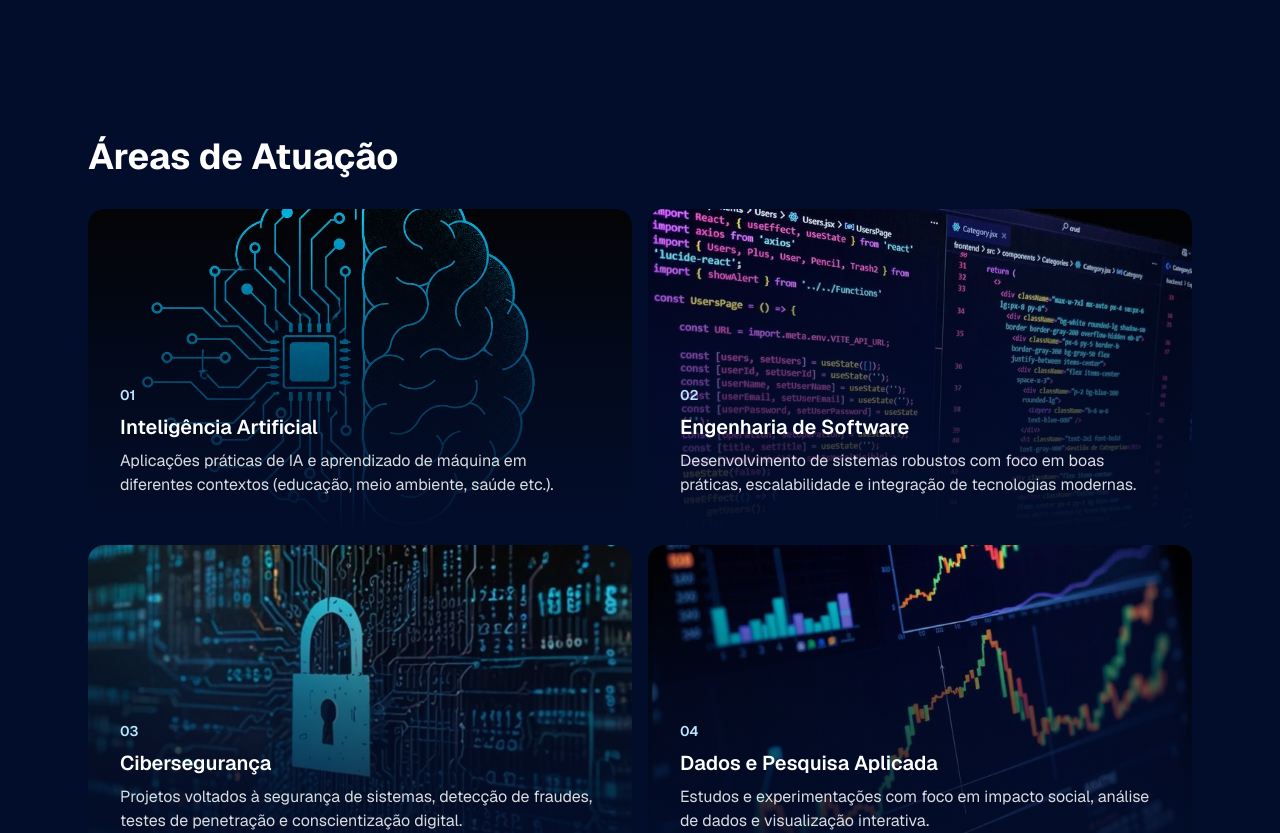
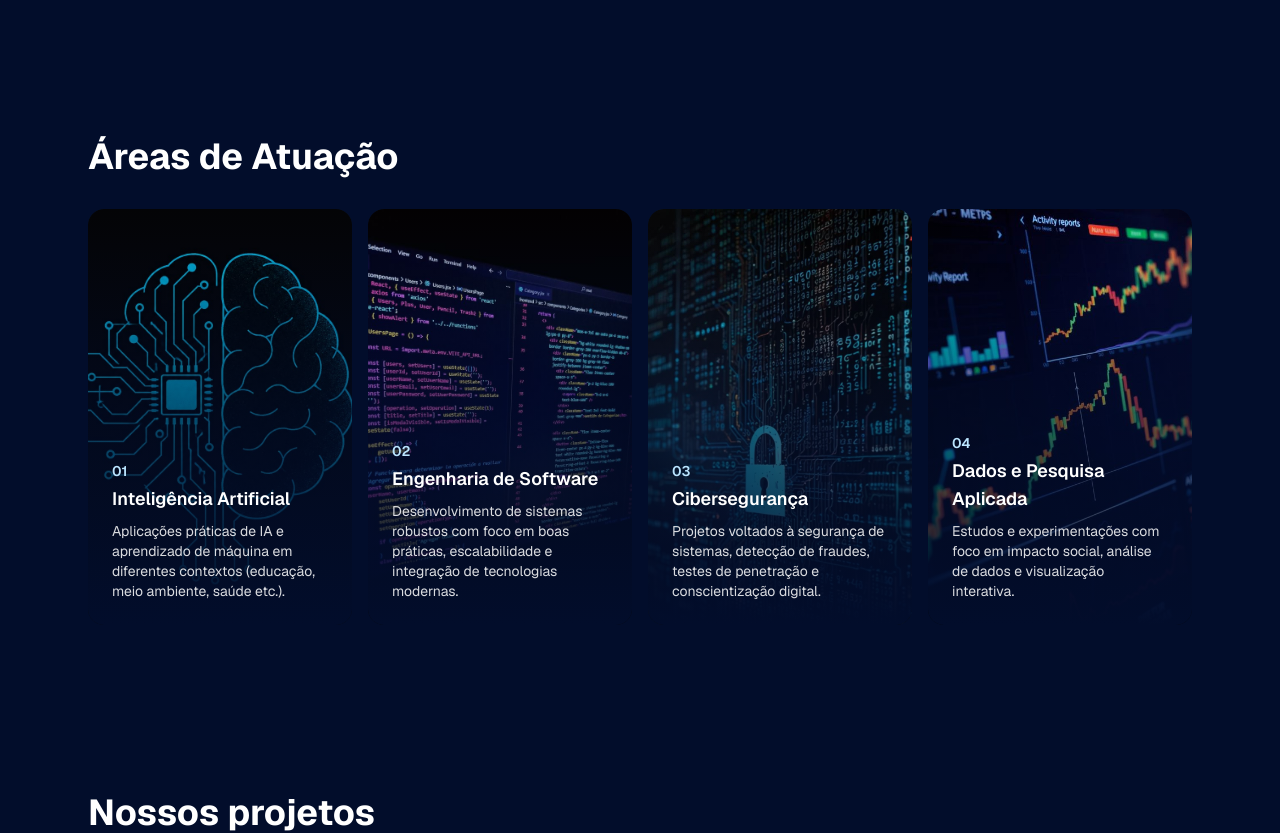
Before and after one commit to PUCTech/site-puctech, a Next.js app: page /projetos in a window 1280 px wide. Shown: the part 380-1213 px from the top of the page. Built offline with nearby package versions, Linux system fonts and the light colour scheme; no server answers.

Commit message:
fix: project and member pages

```diff
--- a/app/equipe/page.tsx
+++ b/app/equipe/page.tsx
@@ -60,13 +60,14 @@ function MemberGroup({
 export default function EquipePage() {
   return (
     <main>
-      {/* Em telas grandes a altura acompanha a largura (proporção 7:5), então o chão abaixo dos pés é cortado. */}
-      <section className="relative h-[38rem] overflow-hidden md:h-[36rem] lg:aspect-[7/5] lg:h-auto lg:max-h-[44rem]">
+      <section className="overflow-hidden">
+        {/* A largura máxima (62rem) mantém a proporção 7:5 e centraliza a foto em telas grandes. */}
+        <div className="hero-fade-x relative mx-auto h-[38rem] max-w-[62rem] md:h-[36rem] lg:aspect-[8/5] lg:h-auto">
           <Image
             src="/equipe/grupo-puctech.jpg"
             alt=""
             fill
-          sizes="100vw"
+            sizes="(min-width: 1024px) 992px, 100vw"
             loading="eager"
             className="object-cover object-top"
           />
@@ -85,6 +86,7 @@ export default function EquipePage() {
               As pessoas que constroem a PucTech todos os dias, da orientação
               acadêmica aos estudantes que fazem a liga acontecer.
             </p>
+          </div>
         </div>
       </section>
 
--- a/app/globals.css
+++ b/app/globals.css
@@ -64,3 +64,23 @@ body {
 .marquee-track {
   animation: marquee 40s linear infinite;
 }
+
+/* Foto da equipe em telas grandes: as laterais esmaecem para a foto se fundir ao fundo azul. */
+@media (min-width: 64rem) {
+  .hero-fade-x {
+    mask-image: linear-gradient(
+      to right,
+      transparent,
+      #000 8%,
+      #000 92%,
+      transparent
+    );
+    -webkit-mask-image: linear-gradient(
+      to right,
+      transparent,
+      #000 8%,
+      #000 92%,
+      transparent
+    );
+  }
+}
--- a/app/projetos/page.tsx
+++ b/app/projetos/page.tsx
@@ -29,21 +29,22 @@ export default function ProjetosPage() {
       </section>
 
       <Section id="areas" title="Áreas de Atuação">
-        <div className="grid gap-4 sm:grid-cols-2">
+        <div className="grid gap-4 sm:grid-cols-2 xl:grid-cols-4">
           {projectAreas.map((area, index) => (
             <div
               key={area.title}
-              className="relative flex min-h-[20rem] flex-col justify-end overflow-hidden rounded-2xl bg-brand-900 p-6 md:p-8"
+              className="relative flex min-h-[15rem] flex-col justify-end overflow-hidden rounded-2xl bg-brand-900 p-5 md:p-6 xl:min-h-[26rem]"
             >
               <Image
                 src={area.image}
                 alt=""
                 fill
-                sizes="(min-width: 1152px) 560px, (min-width: 640px) 50vw, 100vw"
+                sizes="(min-width: 1280px) 264px, (min-width: 640px) 50vw, 100vw"
                 loading={index < 2 ? "eager" : "lazy"}
                 className="object-cover"
                 style={{ objectPosition: area.position }}
               />
+              {/* Degradê escuro embaixo: garante a leitura do texto sobre qualquer foto. */}
               <div
                 aria-hidden
                 className="absolute inset-0 bg-linear-to-t from-brand-950 via-brand-950/60 to-transparent"
@@ -52,10 +53,10 @@ export default function ProjetosPage() {
                 <p className="text-sm font-semibold text-brand-200">
                   {String(index + 1).padStart(2, "0")}
                 </p>
-                <h3 className="mt-2 text-xl font-semibold text-white">
+                <h3 className="mt-1 text-lg font-semibold text-white">
                   {area.title}
                 </h3>
-                <p className="mt-2 text-white/85">{area.text}</p>
+                <p className="mt-2 text-sm text-white/85">{area.text}</p>
               </div>
             </div>
           ))}
--- a/components/ProjectsSection.tsx
+++ b/components/ProjectsSection.tsx
@@ -1,30 +1,50 @@
+import Image from "next/image";
 import Link from "next/link";
 import Section from "@/components/Section";
 import { projectsIntro } from "@/data/home";
+import { projectAreas } from "@/data/projects";
 
 export default function ProjectsSection() {
   return (
     <Section id="projetos" title="Projetos">
-      <p className="max-w-2xl text-lg text-brand-200/90">
-        {projectsIntro.text}
-      </p>
-      <ul className="mt-8 flex flex-wrap gap-3">
-        {projectsIntro.areas.map((area) => (
-          <li
-            key={area}
-            className="rounded-full bg-paper px-4 py-2 text-sm font-medium text-brand-950"
+      <div className="grid items-center gap-10 lg:grid-cols-2 lg:gap-14">
+        <div>
+          <p className="max-w-xl text-lg text-brand-200/90">
+            {projectsIntro.text}
+          </p>
+          <Link
+            href="/projetos"
+            className="mt-8 inline-block rounded-full border border-brand-500 px-6 py-3 font-medium transition-colors hover:border-brand-200 hover:text-brand-200"
           >
-            {area}
-          </li>
-        ))}
-      </ul>
+            Conheça nossos projetos
+          </Link>
+        </div>
 
-      <Link
-        href="/projetos"
-        className="mt-10 inline-block rounded-full border border-brand-500 px-6 py-3 font-medium transition-colors hover:border-brand-200 hover:text-brand-200"
-      >
-        Conheça nossos projetos
-      </Link>
+        <ul className="grid grid-cols-2 gap-3">
+          {projectAreas.map((area) => (
+            <li
+              key={area.title}
+              className="relative flex h-32 items-end overflow-hidden rounded-2xl bg-brand-900 p-4 sm:h-36"
+            >
+              <Image
+                src={area.image}
+                alt=""
+                fill
+                sizes="(min-width: 1024px) 260px, 50vw"
+                className="object-cover"
+                style={{ objectPosition: area.position }}
+              />
+              <div
+                aria-hidden
+                className="absolute inset-0 bg-linear-to-t from-brand-950 via-brand-950/50 to-transparent"
+              />
+              <p className="relative text-sm font-semibold text-white sm:text-base">
+                {area.title}
+              </p>
+            </li>
+          ))}
+        </ul>
+      </div>
     </Section>
   );
 }
--- a/components/team/CurrentTeam.tsx
+++ b/components/team/CurrentTeam.tsx
@@ -26,7 +26,7 @@ const sections: {
   {
     key: "leaders",
     levels: ["president", "vice"],
-    title: "Diretoria",
+    title: "Coordenação",
     highlight: true,
     grid: featuredGrid,
   },
@@ -49,6 +49,7 @@ const sections: {
 const labelOf = (id: AreaId) =>
   areaInfo.find((area) => area.id === id)?.label ?? id;
 
+// Só membros e trainees. Presidente e vice gerais ficam na Diretoria Executiva.
 const team = members.filter(
   (member) => member.group === "membro" || member.group === "trainee",
 );
@@ -62,6 +63,8 @@ const areasOf = (member: Member): AreaId[] =>
     ]),
   );
 
+// Na aba Geral (area indefinida) todo mundo é "membro" ou "trainee".
+// Na aba de uma área, quem lidera essa área vai para a Coordenação.
 function levelIn(member: Member, area: AreaId | undefined): Level {
   if (member.group === "trainee") return "trainee";
   if (!area) return "member";
@@ -72,8 +75,8 @@ function levelIn(member: Member, area: AreaId | undefined): Level {
 
 function roleIn(member: Member, area: AreaId | undefined): string {
   const level = levelIn(member, area);
-  if (level === "president") return "Presidente";
-  if (level === "vice") return "Vice-presidente";
+  if (level === "president") return "Coordenador(a)";
+  if (level === "vice") return "Vice-coordenador(a)";
   if (level === "trainee") return "Trainee";
   return "Membro";
 }
@@ -84,11 +87,8 @@ export default function CurrentTeam() {
   const areaDetails = areaInfo.find((item) => item.id === area);
 
   const visible = area
-  ? team.filter((member) => areasOf(member).includes(area))
-  : // Na aba Geral, quem lidera uma área aparece só na aba da própria área.
-    team.filter(
-      (member) => !member.presidentOf?.length && !member.viceOf?.length,
-    );
+    ? team.filter((member) => areasOf(member).includes(area))
+    : team;
 
   const badgeOf = (member: Member) =>
     area ? undefined : areasOf(member).map(labelOf).join(" · ") || undefined;
@@ -136,7 +136,7 @@ export default function CurrentTeam() {
           <p className="text-brand-200/80">Ninguém por aqui ainda.</p>
         )}
 
-                {sections.map((section) => {
+        {sections.map((section) => {
           const people = visible
             .filter((member) => section.levels.includes(levelIn(member, area)))
             .sort(
@@ -144,15 +144,16 @@ export default function CurrentTeam() {
                 section.levels.indexOf(levelIn(a, area)) -
                 section.levels.indexOf(levelIn(b, area)),
             );
+
           if (people.length === 0) return null;
 
           return (
             <div key={section.key}>
               <h3 className="text-xl font-semibold">{section.title}</h3>
               <div className={`mt-6 ${section.grid}`}>
-                {people.map((member, index) => (
+                {people.map((member) => (
                   <MemberCard
-                    key={`${active}-${section.key}-${index}`}
+                    key={`${active}-${member.name}`}
                     member={member}
                     role={roleIn(member, area)}
                     variant={section.highlight ? "highlight" : "default"}
```
Lines whose indentation alone changed are shown as unchanged.
